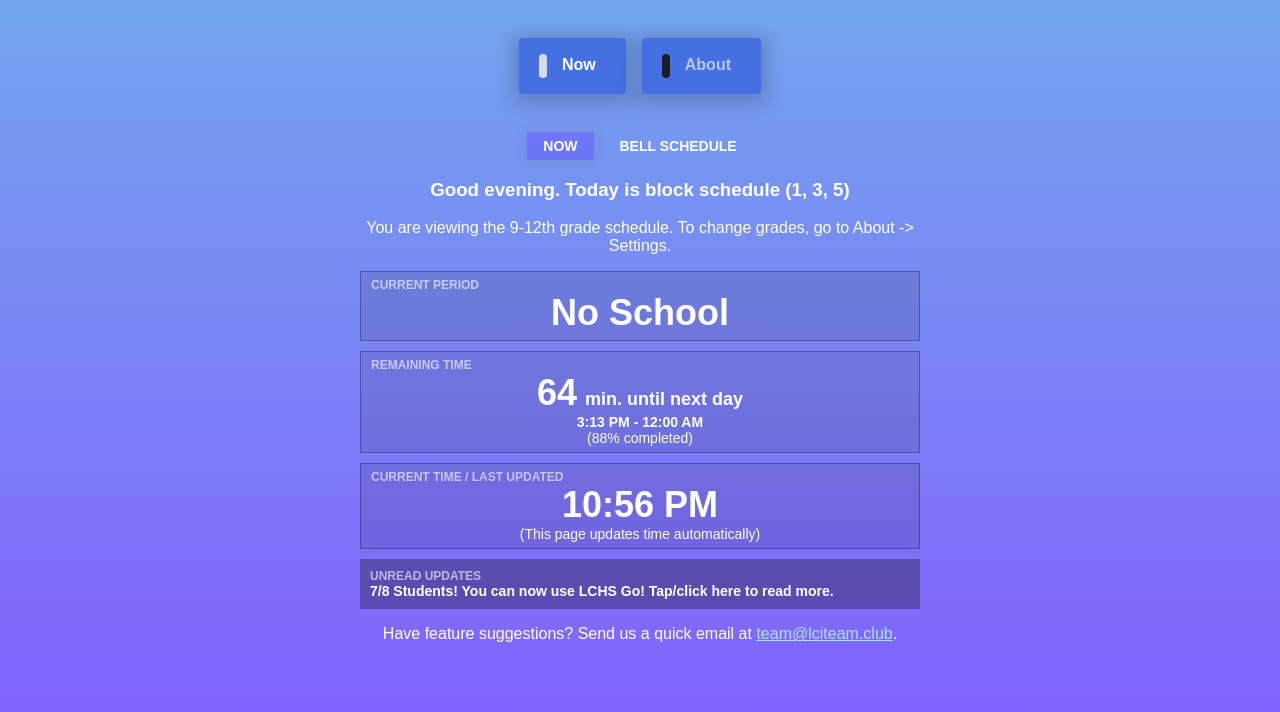
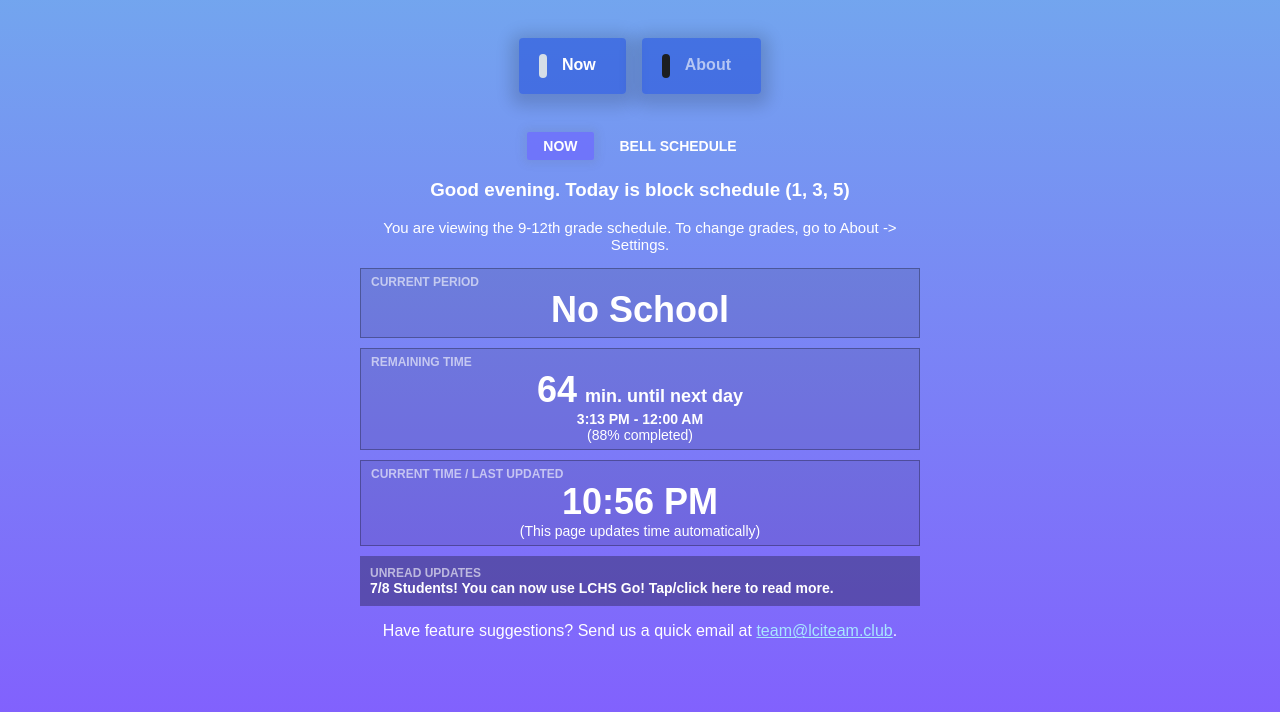
Before and after one commit to lchsiteam/lchs-go-pwa, a Vue app: page /home in a window 1280 px wide. Shown: the top 712 px of the page. Built offline with nearby package versions, Linux system fonts and the light colour scheme; a web font is replaced by a local one.

Commit message:
make grade message less intrusive

```diff
--- a/src/views/BellSchedule.vue
+++ b/src/views/BellSchedule.vue
@@ -2,7 +2,7 @@
   <div class="bell-schedule-pg">
     <!-- Place the table in the Bell Schedule page for now -->
     <h3>Today: {{getCurrentScheduleName()}}</h3>
-    <p>You are viewing the {{this.grade}}th grade schedule. To change grades, go to About -> Settings. </p>
+    <p class="gradeMessage">You are viewing the {{this.grade}}th grade schedule. To change grades, go to About -> Settings. </p>
     <!-- Please replace this! -->
     <div class="bell-schedule" v-if="getCurrentScheduleName() !== 'No schedule'">
       <div class="blsch-period-hd">
@@ -24,7 +24,7 @@
   </div>
 </template>
 
-<style lang="scss">
+<style lang="scss" scoped>
 .bell-schedule {
   text-align: left;
 
@@ -55,6 +55,10 @@
     background: rgba(0, 0, 0, .4) !important;
     transform: scale(1.05);
   }
+}
+
+.gradeMessage {
+  font-size: 15px;
 }
 </style>
 
--- a/src/views/Now.vue
+++ b/src/views/Now.vue
@@ -1,7 +1,7 @@
 <template>
   <div class="now">
     <h3>{{getGreeting()}} Today is {{getCurrentScheduleName()}}</h3>
-    <p>You are viewing the {{this.grade}}th grade schedule. To change grades, go to About -> Settings. </p>
+    <p class="gradeMessage">You are viewing the {{this.grade}}th grade schedule. To change grades, go to About -> Settings. </p>
     <div class="grid-fmr">
       <div class="grid-fmr-helper">CURRENT PERIOD</div>
       <div class="grid-fmr-value">{{getCurrentPeriodName()}}</div>
@@ -286,4 +286,8 @@ export default class Home extends Vue {
 a {
   color: rgb(168, 230, 255);
 }
+
+.gradeMessage {
+  font-size: 15px;
+}
 </style>
```
